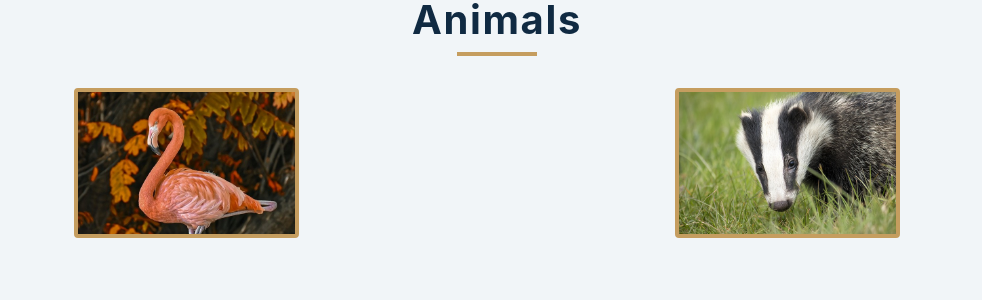
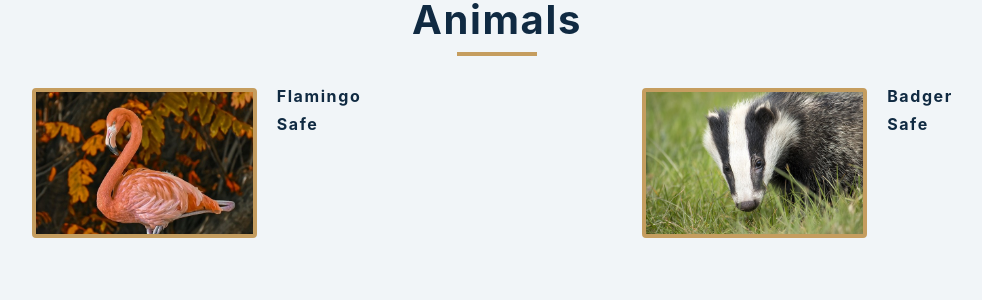
Before and after one commit to snowleopardAlexa/animal-groups-app, a React (Create React App) app: page / in a window 1280 px wide. Shown: the top 300 px of the page, without its empty margins (143-1125 px from the left). Built offline with nearby package versions, Linux system fonts and the light colour scheme.

Commit message:
add status and animal info

```diff
--- a/src/components/Animal.jsx
+++ b/src/components/Animal.jsx
@@ -5,10 +5,16 @@ const Animal = () => {
   return (
     <div className="section-center">
       {animals.map((animalSpecies) => {
-        const { id, title, img, desc } = animalSpecies;
+        const { id, title, img, status, desc } = animalSpecies;
         return (
           <article key={id} className="menu-item">
             <img src={img} alt={title} className="photo" />
+            <div className="animal-info">
+              <header>
+                <h4>{title}</h4>
+                <h4 className="status">{status}</h4>
+              </header>
+            </div>
           </article>
         );
       })}
```
